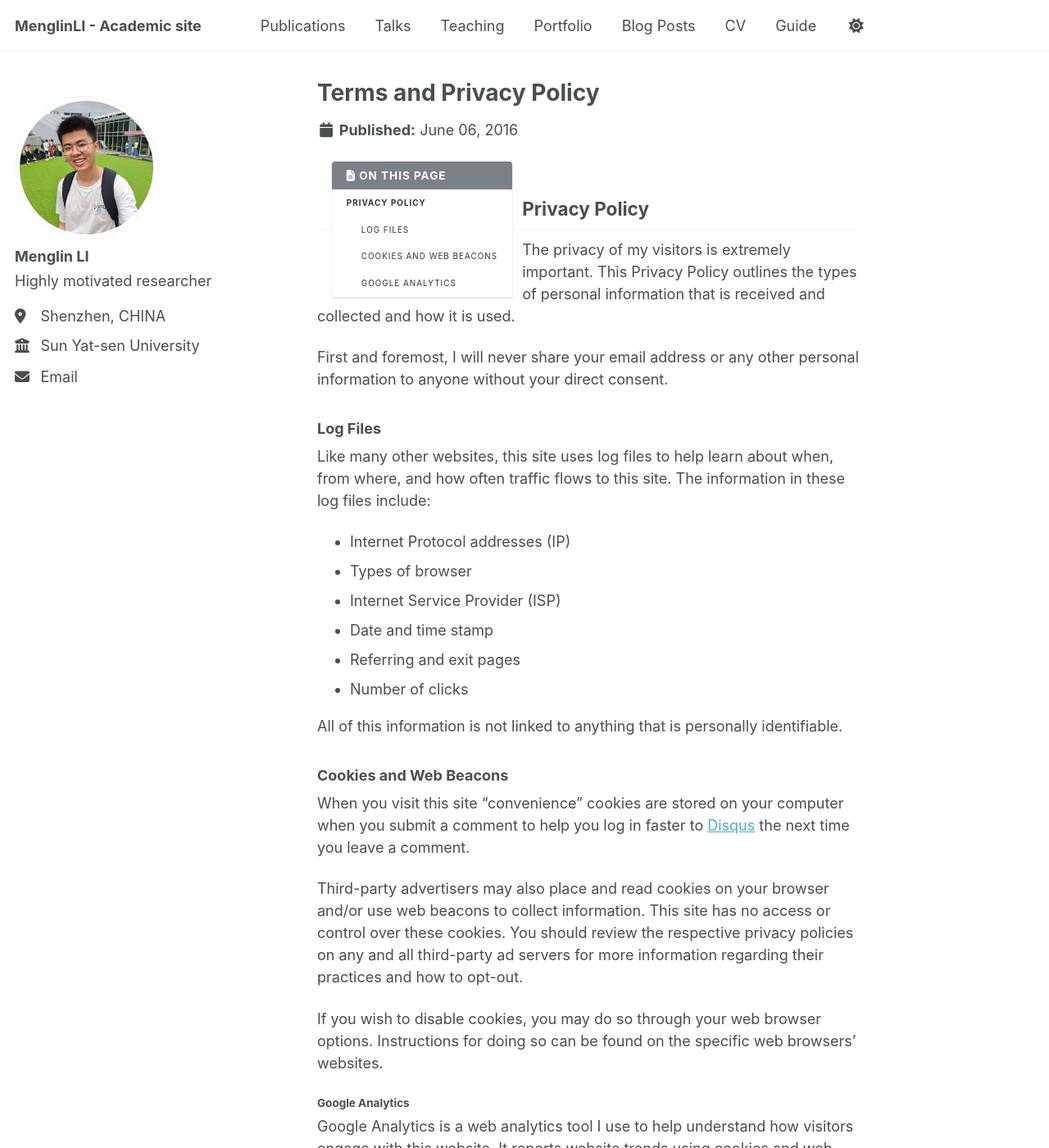
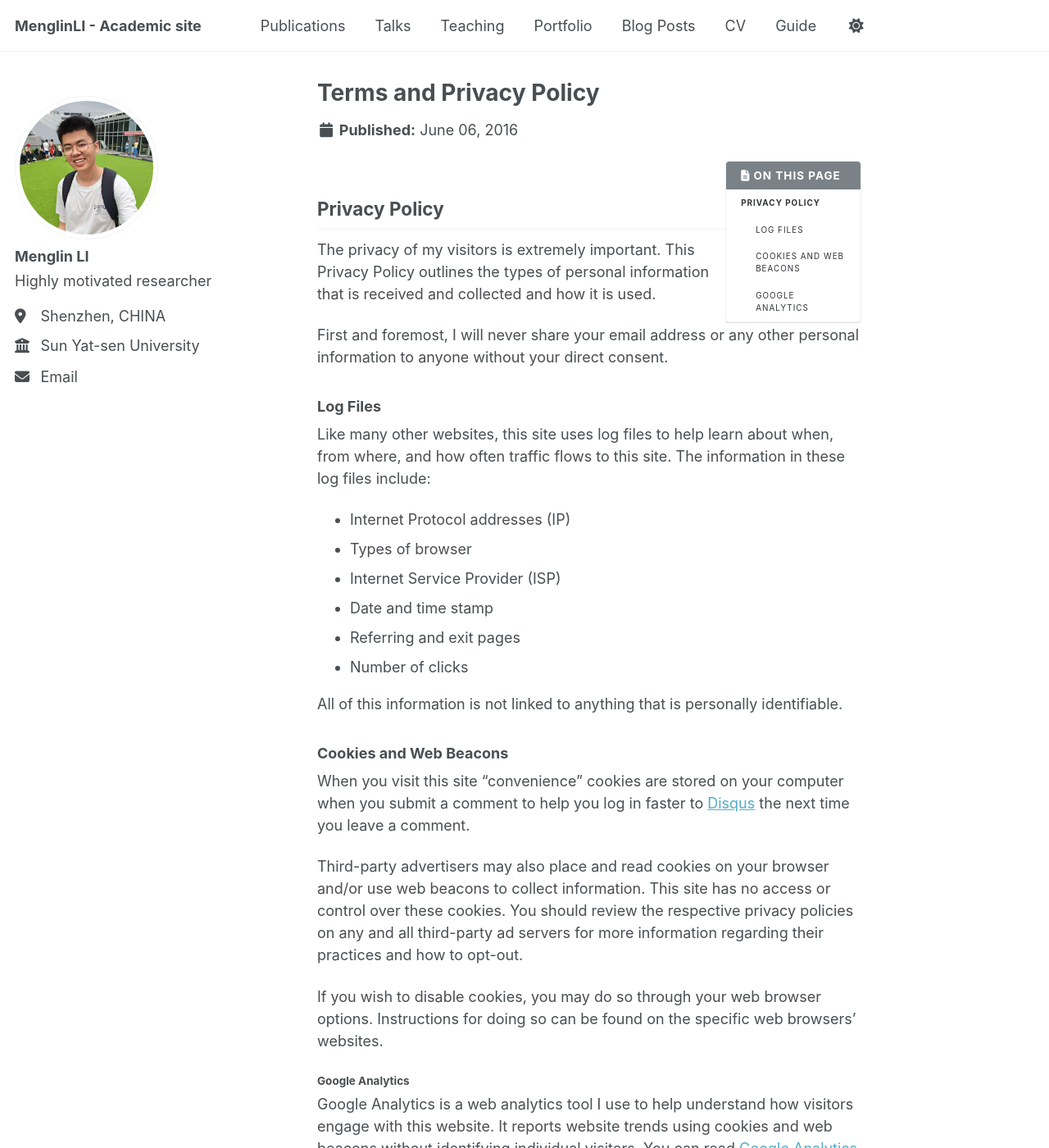
Before and after one commit to li-menglin/li-menglin.github.io, a Jekyll site: the page built from _pages/terms.md, in a window 1280 px wide and 1400 px high. Shown: the whole window at 82% size. Built offline with Jekyll 4.4.1, drawn with Linux system fonts in a browser that asks for light colours; a script that is not in the unit is left out.

Commit message:
Update _sidebar.scss

```diff
--- a/_sass/layout/_sidebar.scss
+++ b/_sass/layout/_sidebar.scss
@@ -25,16 +25,20 @@
   }
 
   @include breakpoint($large) {
-    @include span(3 of 12); // 原来是 2 of 12，这里改成 3 of 12
+    width: 25%;       // 原来是 span(2 of 12)，这里直接设定 25%
+    float: left;      // 保证在左边
     opacity: 1;
     -webkit-transition: opacity 0.2s ease-in-out;
     transition: opacity 0.2s ease-in-out;
+
     &:hover {
       opacity: 1;
     }
   }
+
   @include breakpoint($x-large) {
-    max-width: none; // 如果不想限制最大宽度，可以去掉限制
+    width: 25%;       // 保持一致
+    max-width: none;  // 去掉最大宽度限制
     padding-right: 0;
   }
 }
@@ -44,12 +48,13 @@
   @include breakpoint($large) {
     position: relative;
     float: right;
-    @include span(3 of 12); // 改成和左栏一样的宽度
-    margin-left: span(0.5 of 12);
+    width: 25%;      // 如果要启用右侧栏，保持和左栏一致
+    margin-left: 2%; // 给正文留点间距，可调整
     z-index: 10;
   }
+
   @include breakpoint($x-large) {
-    width: auto; // 或者保持相同的 span 宽度
+    width: 25%;
   }
 }
 
@@ -62,8 +67,6 @@
   display: table-cell;
   vertical-align: top;
   width: 36px;
-  // set width only, for non-square avatars
-  // height: 36px;
 
   @include breakpoint($large) {
     display: block;
@@ -141,7 +144,6 @@
   vertical-align: middle;
   font-family: $sans-serif;
   z-index: 10;
-  position: relative;
   cursor: pointer;
 
   li:last-child {
```
